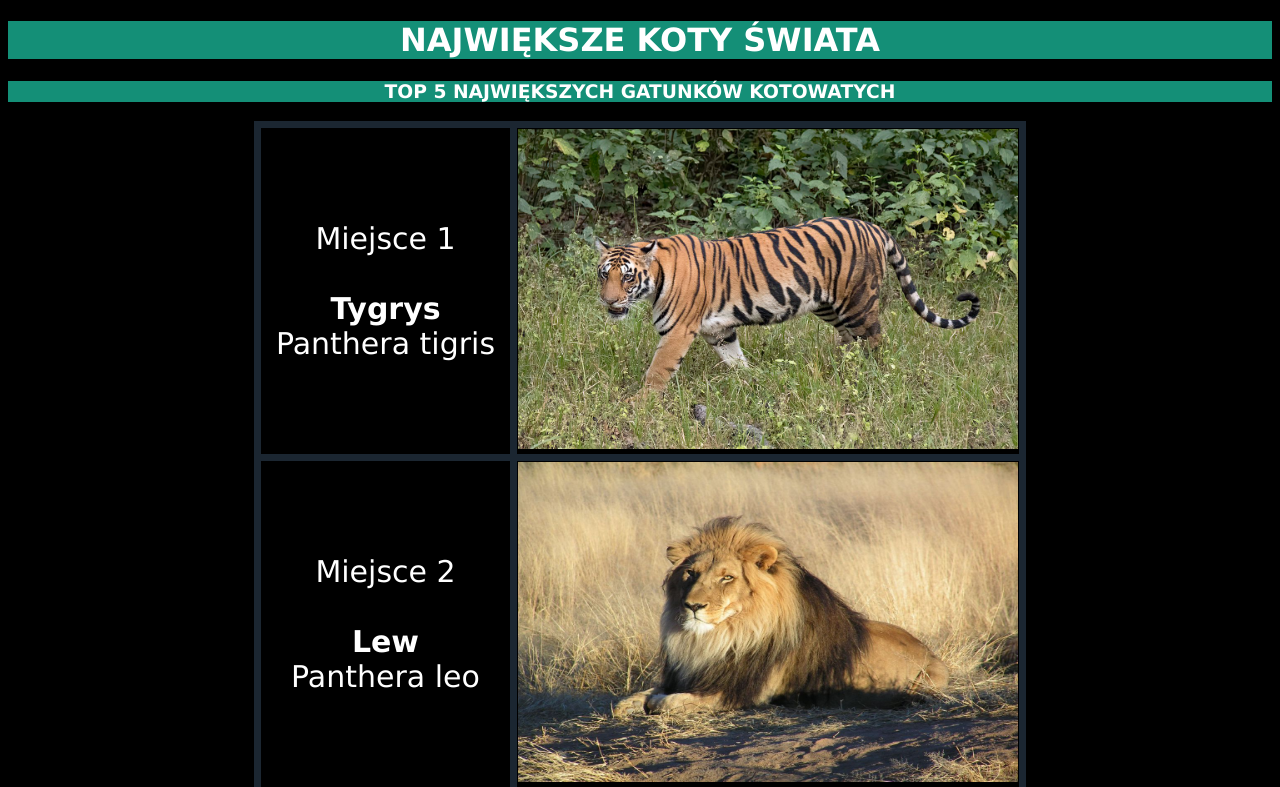
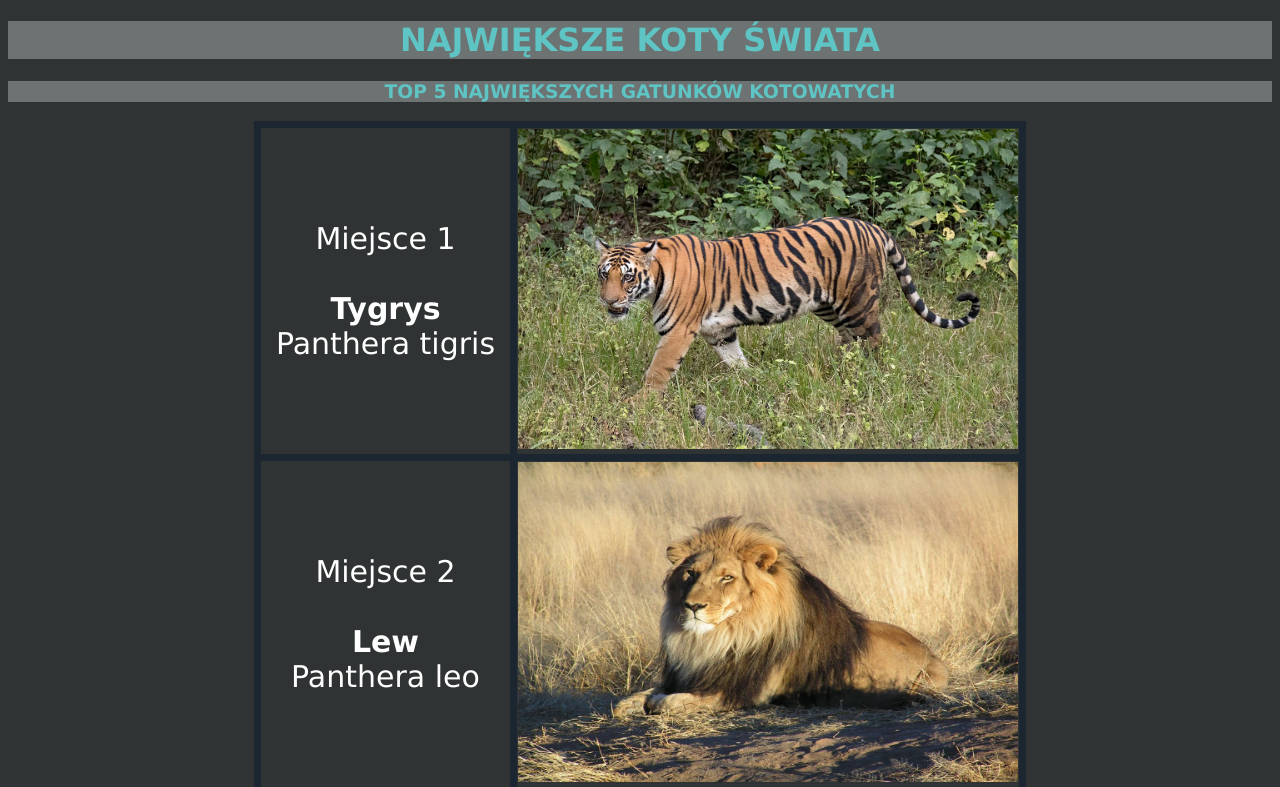
Before and after one commit to shadoweeqq/website, a plain HTML site: page index.html in a window 1280 px wide. Shown: the top 787 px of the page. Drawn offline with Linux system fonts and the light colour scheme.

Commit message:
Update index.html

```diff
--- a/index.html
+++ b/index.html
@@ -12,10 +12,10 @@
 	}
 	</style>
 </head>
-<body style="background-color:black">
+<body style="background-color:#2f3333">
 
-	<center><h1 style="color:white;background-color:#148F77 ;font-family:verdana">NAJWIĘKSZE KOTY ŚWIATA</h1></center>
-	<center><h3 style="color:white;background-color:#148F77 ;font-family:verdana">TOP 5 NAJWIĘKSZYCH GATUNKÓW KOTOWATYCH</h3></center>
+	<center><h1 style="color:#5ec4c4;background-color:#6d7373 ;font-family:verdana">NAJWIĘKSZE KOTY ŚWIATA</h1></center>
+	<center><h3 style="color:#5ec4c4;background-color:#6d7373 ;font-family:verdana">TOP 5 NAJWIĘKSZYCH GATUNKÓW KOTOWATYCH</h3></center>
 <center><table>
   <tr>
     <td style="color:white;font-size:30px"><center>Miejsce 1<center><br/>
```
